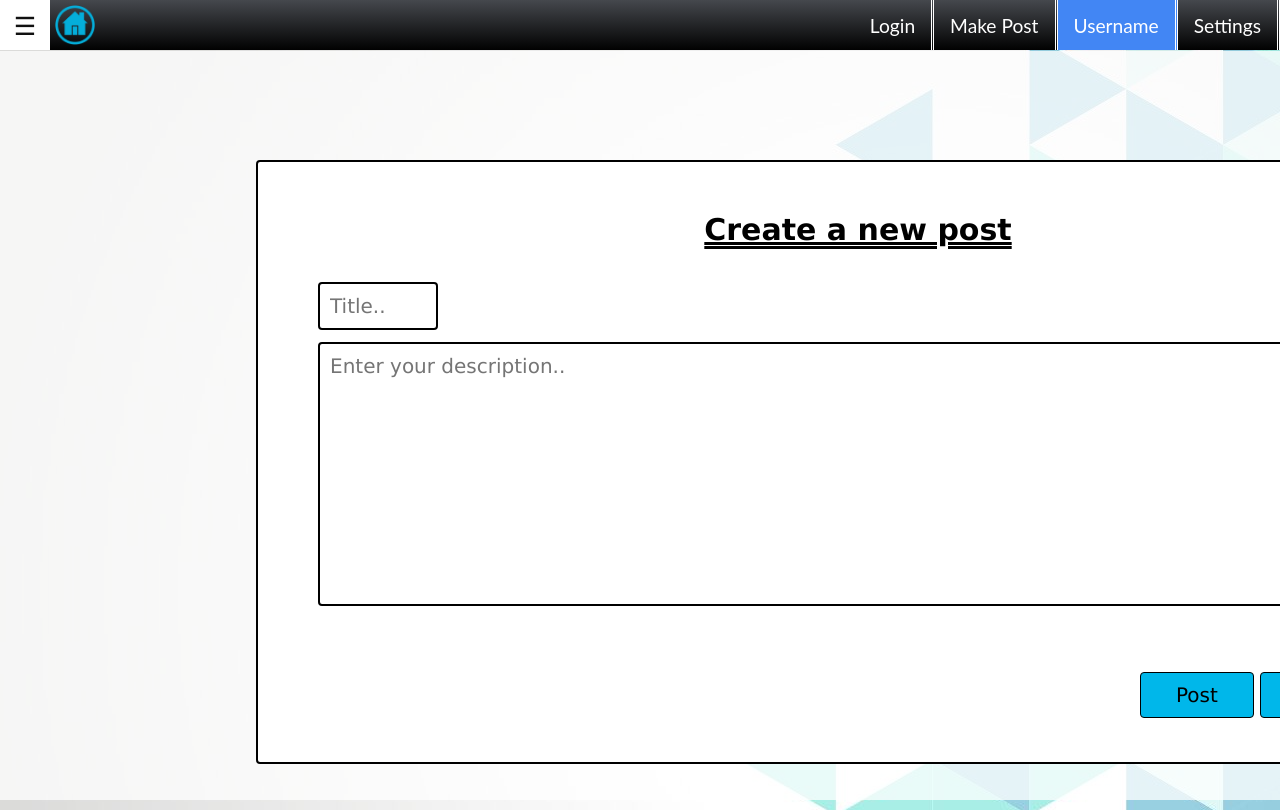
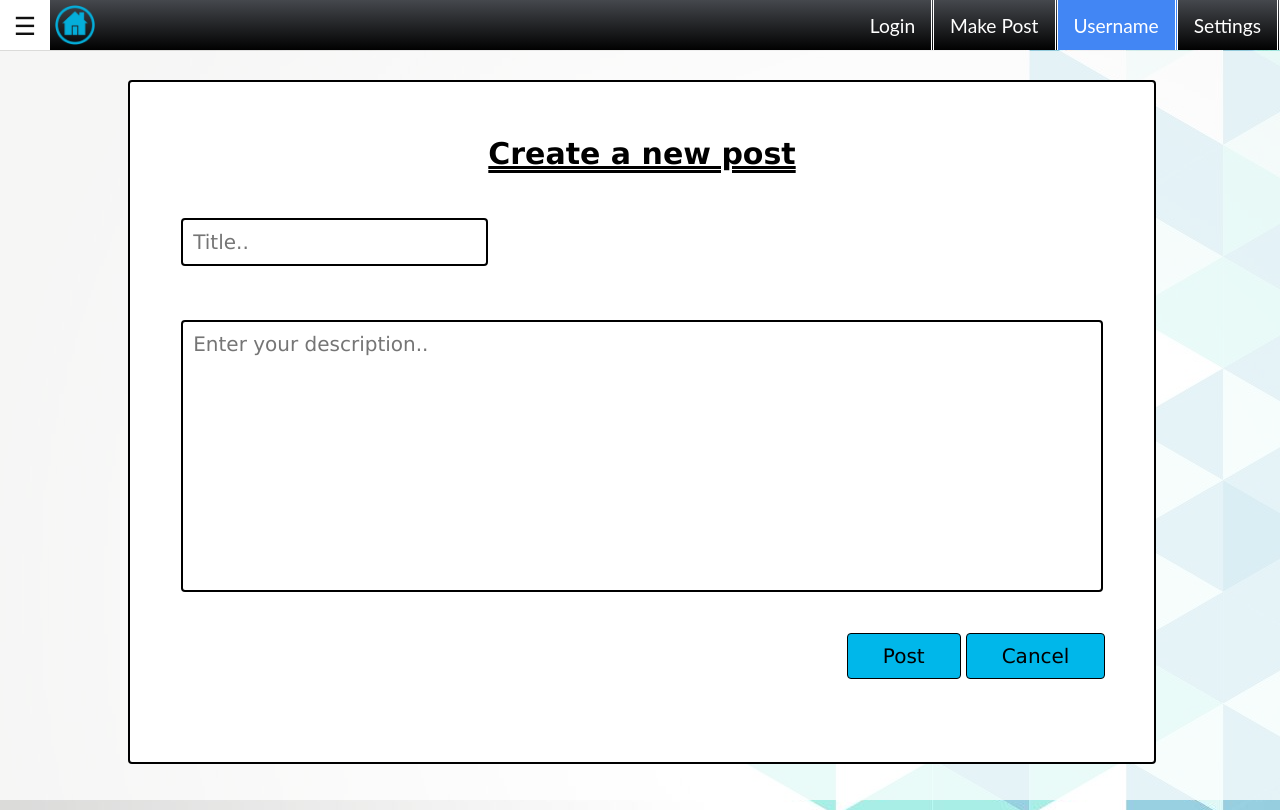
Before and after one commit to Richmond-Truong/groupFinder, a React (Create React App) app in the folder client/: page / in a window 1280 px wide. Both pictures are taken after a click on the link "Make Post". Built offline with nearby package versions, Linux system fonts and the light colour scheme; no server answers.

Commit message:
fixed styling of modals

```diff
--- a/client/src/scripts/UI.js
+++ b/client/src/scripts/UI.js
@@ -1,7 +1,6 @@
 import React, { Component }  from 'react';
 import Modal from 'react-modal';
 import { Link } from 'react-router-dom';
-import Page from './viewProjects';
 
 class SideBar extends Component{
 
@@ -96,7 +95,7 @@ class TopBar extends Component{
             <input className='postTitle' placeholder="Title.." type="text" />
           </label>
           <label>
-            <textarea className='postDescription' placeholder="Enter your description.." rows="10" cols="50"/>
+            <textarea className='postDescription' placeholder="Enter your description.." rows="10" cols="30"/>
           </label>
         </form>
         <input className='submitPost' type="submit" value="Post"/>
--- a/client/src/styles/modalStyle.css
+++ b/client/src/styles/modalStyle.css
@@ -149,15 +149,16 @@
     padding: 10px;
     border-radius: 50%;
     border: none;
+    margin-right: 5px;
     background-color: lightgreen;
 }
 
 .new-post-modal {
     position: fixed;
-    top:20%;
-    left:20%;
-    width:1200px;
-    height: 600px;
+    top:10%;
+    left:10%;
+    width:80%;
+    height: 85%;
     border: 2px solid black;
     border-radius: 4px;
     background-color: white;
@@ -178,7 +179,7 @@
     position: absolute;
     top: 20%;
     left: 5%;
-    width: 10%;
+    width: 30%;
     font-size: 20px;
     font-family: "Verdana";
     border: 2px solid black;
@@ -192,16 +193,17 @@
 .new-post-modal input.postTitle:focus{
     width: 90%;
     border: 2px solid lightskyblue;
+    position: relative;
 }
 
 .new-post-modal textarea.postDescription{
     position: absolute;
-    top: 30%;
+    top: 35%;
     left: 5%;
     width: 90%;
+    height: 40%;
     font-size: 20px;
     font-family: "Verdana";
-    box-sizing: border-box;
     border: 2px solid black;
     border-radius: 4px;
     padding: 10px 10px;
@@ -214,9 +216,23 @@
 }
 
 .new-post-modal input.submitPost{
-    position: absolute;
-    top: 85%;
-    left: 73.5%;
+    position: relative;
+    top: 70%;
+    left: 70%;
+    padding: 10px 35px;
+    font-size: 20px;
+    font-family: "Verdana";
+    background-color: rgba(0,183,234,1);
+    border: 1px solid black;
+    border-radius: 4px;
+    cursor: pointer;
+    margin-right: 5px;
+}
+
+.new-post-modal button.cancel-post-btn{
+    position: relative;
+    top: 70%;
+    left: 70%;
     padding: 10px 35px;
     font-size: 20px;
     font-family: "Verdana";
@@ -225,16 +241,3 @@
     border-radius: 4px;
     cursor: pointer;
 }
-
-.new-post-modal button.cancel-post-btn{
-    position: absolute;
-    top: 85%;
-    left: 83.5%;
-    padding: 10px 35px;
-    font-size: 20px;
-    font-family: "Verdana";
-    background-color: rgba(0,183,234,1);
-    border: 1px solid black;
-    border-radius: 4px;
-    cursor: pointer;
-}
```
